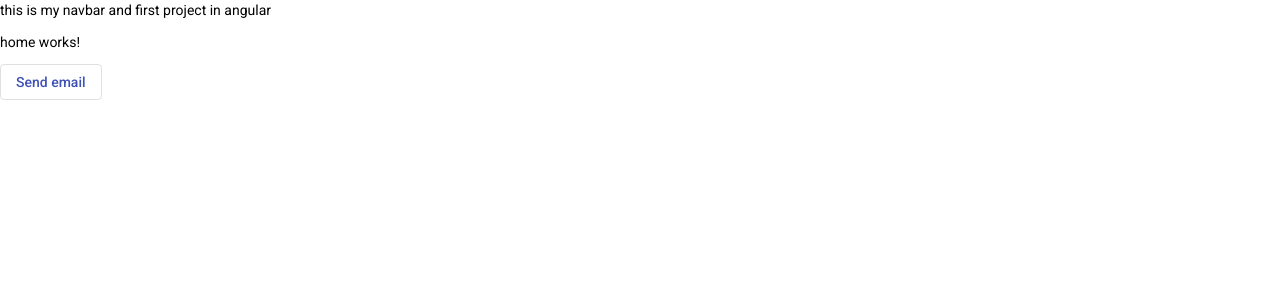
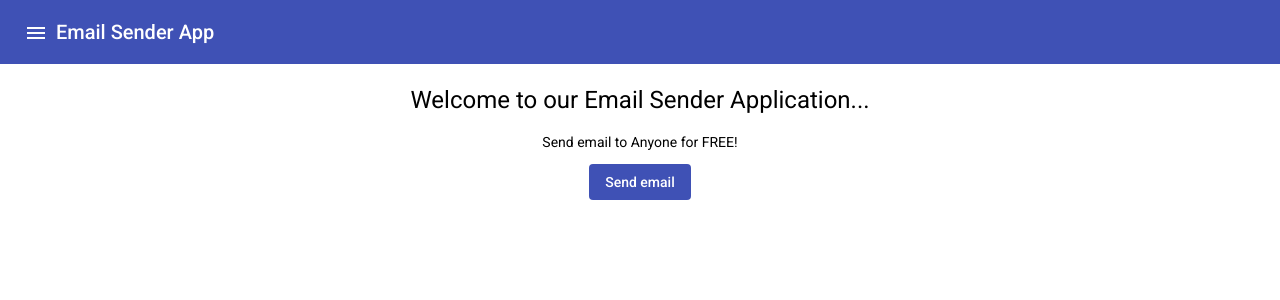
Before and after one commit to sagarkudu/Email-App-GUI-using-Angular, an Angular app: page / in a window 1280 px wide. Shown: the top 300 px of the page. Built offline with nearby package versions, Linux system fonts and the light colour scheme.

Commit message:
Added routing

```diff
--- a/src/app/app-routing.module.ts
+++ b/src/app/app-routing.module.ts
@@ -1,7 +1,20 @@
 import { NgModule } from '@angular/core';
 import { Routes, RouterModule } from '@angular/router';
+import { EmailComponent } from './components/email/email.component';
+import { HomeComponent } from './components/home/home.component';
 
-const routes: Routes = [];
+const routes: Routes = [
+  {
+    path:"sendemail",
+    component:EmailComponent,
+    pathMatch:"full"
+  },
+  {
+    path:'',
+    component:HomeComponent,
+    pathMatch:"full"
+  }
+];
 
 @NgModule({
   imports: [RouterModule.forRoot(routes)],
--- a/src/app/app.component.html
+++ b/src/app/app.component.html
@@ -1,3 +1,3 @@
 <navbar></navbar>
 
-<app-home></app-home>
+<router-outlet></router-outlet>
--- /dev/null
+++ b/src/app/components/email/email.component.html
@@ -0,0 +1 @@
+<p>email works!</p>
--- /dev/null
+++ b/src/app/components/email/email.component.ts
@@ -0,0 +1,15 @@
+import { Component, OnInit } from '@angular/core';
+
+@Component({
+  selector: 'app-email',
+  templateUrl: './email.component.html',
+  styleUrls: ['./email.component.css']
+})
+export class EmailComponent implements OnInit {
+
+  constructor() { }
+
+  ngOnInit(): void {
+  }
+
+}
--- a/src/app/components/home/home.component.css
+++ b/src/app/components/home/home.component.css
@@ -0,0 +1,4 @@
+.container{
+    text-align: center;
+    margin-top: 20px;
+}
--- a/src/app/components/home/home.component.html
+++ b/src/app/components/home/home.component.html
@@ -1,3 +1,8 @@
-<p>home works!</p>
 
-<button mat-stroked-button color="primary" (click)="btnClick()">Send email</button>
+
+<div class="container">
+    <h1>Welcome to our Email Sender Application... </h1>
+    <p>Send email to Anyone for FREE!</p>
+
+<a routerLink="/sendemail" mat-flat-button color="primary" (click)="btnClick()">Send email</a>
+</div>
--- a/src/app/components/navbar/navbar.component.html
+++ b/src/app/components/navbar/navbar.component.html
@@ -1 +1,8 @@
-<p>this is my navbar and first project in angular</p>
+<!--Designing NavBar using Toolbar-->
+
+<mat-toolbar color="primary">
+    <button mat-icon-button class="example-icon" aria-label="Example icon-button with menu icon">
+        <mat-icon>menu</mat-icon>
+    </button>
+    <span>Email Sender App</span>
+</mat-toolbar>
```
Also changed, not shown: src/app/app.module.ts (+11 -2 lines), src/app/components/email/email.component.css (added), 1 other file (tests, documents, lock files or other folders).
